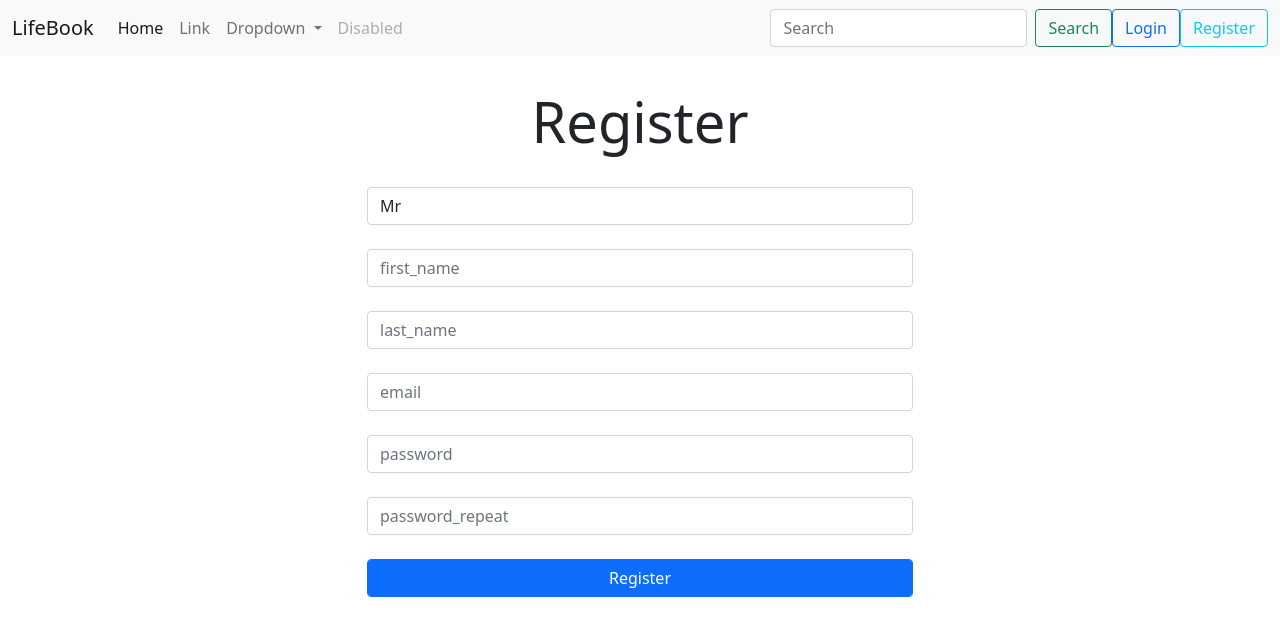
After one commit to zile028/lifebook, a PHP site: page /register.php in a window 1280 px wide. The commit adds this page. Shown: the top 636 px of the page. Run offline with PHP 8.4, Linux system fonts and the light colour scheme.

Commit message:
register view

```diff
--- a/index.php
+++ b/index.php
@@ -1,5 +1,5 @@
 <?php
-
+$title = "LifeBook";
 require "core/init.php";
 
 
--- /dev/null
+++ b/register.php
@@ -0,0 +1,6 @@
+<?php
+$title = "Register";
+require "core/init.php";
+
+
+require "views/register.view.php";
--- /dev/null
+++ b/views/includes/bottom.php
@@ -0,0 +1,2 @@
+</body>
+</html>
--- /dev/null
+++ b/views/includes/head.php
@@ -0,0 +1,11 @@
+<!DOCTYPE html>
+<html lang="en">
+<head>
+    <base href="/lifebook/">
+    <meta charset="UTF-8">
+    <meta http-equiv="X-UA-Compatible" content="IE=edge">
+    <meta name="viewport" content="width=device-width, initial-scale=1.0">
+    <title><?php echo $title ?></title>
+    <link href="https://cdn.jsdelivr.net/npm/bootstrap@5.0.2/dist/css/bootstrap.min.css" rel="stylesheet" integrity="sha384-EVSTQN3/azprG1Anm3QDgpJLIm9Nao0Yz1ztcQTwFspd3yD65VohhpuuCOmLASjC" crossorigin="anonymous">
+</head>
+<body>
--- /dev/null
+++ b/views/includes/navbar.php
@@ -0,0 +1,38 @@
+<nav class="navbar navbar-expand-lg navbar-light bg-light">
+  <div class="container-fluid">
+    <a class="navbar-brand" href="index.php">LifeBook</a>
+    <button class="navbar-toggler" type="button" data-bs-toggle="collapse" data-bs-target="#navbarSupportedContent" aria-controls="navbarSupportedContent" aria-expanded="false" aria-label="Toggle navigation">
+      <span class="navbar-toggler-icon"></span>
+    </button>
+    <div class="collapse navbar-collapse" id="navbarSupportedContent">
+      <ul class="navbar-nav me-auto mb-2 mb-lg-0">
+        <li class="nav-item">
+          <a class="nav-link active" aria-current="page" href="#">Home</a>
+        </li>
+        <li class="nav-item">
+          <a class="nav-link" href="#">Link</a>
+        </li>
+        <li class="nav-item dropdown">
+          <a class="nav-link dropdown-toggle" href="#" id="navbarDropdown" role="button" data-bs-toggle="dropdown" aria-expanded="false">
+            Dropdown
+          </a>
+          <ul class="dropdown-menu" aria-labelledby="navbarDropdown">
+            <li><a class="dropdown-item" href="#">Action</a></li>
+            <li><a class="dropdown-item" href="#">Another action</a></li>
+            <li><hr class="dropdown-divider"></li>
+            <li><a class="dropdown-item" href="#">Something else here</a></li>
+          </ul>
+        </li>
+        <li class="nav-item">
+          <a class="nav-link disabled" href="#" tabindex="-1" aria-disabled="true">Disabled</a>
+        </li>
+      </ul>
+      <form class="d-flex">
+        <input class="form-control me-2" type="search" placeholder="Search" aria-label="Search">
+        <button class="btn btn-outline-success" type="submit">Search</button>
+        <a href="" class="btn btn-outline-primary">Login</a>
+        <a href="register.php" class="btn btn-outline-info">Register</a>
+      </form>
+    </div>
+  </div>
+</nav>
--- /dev/null
+++ b/views/register.view.php
@@ -0,0 +1,22 @@
+<?php require "views/includes/head.php" ?>
+<?php require "views/includes/navbar.php" ?>
+<div class="container">
+    <h1 class="display-4 text-center m-3 p-3">Register</h1>
+    <div class="row">
+        <div class="col-6 offset-3">
+            <form action="register.php" method="POST">
+                <select name="title" class="form-control">
+                    <option value="mr">Mr</option>
+                    <option value="ms">Ms</option>
+                </select><br>
+                <input type="text" name="first_name" placeholder="first_name" class="form-control"><br>
+                <input type="text" name="last_name" placeholder="last_name" class="form-control"><br>
+                <input type="text" name="email" placeholder="email" class="form-control"><br>
+                <input type="password" name="password" placeholder="password" class="form-control"><br>
+                <input type="password" name="password_repeat" placeholder="password_repeat" class="form-control"><br>
+                <button class="btn btn-primary form-control">Register</button>
+            </form>
+        </div>
+    </div>
+</div>
+<?php require "views/includes/bottom.php" ?>
```
Also changed, not shown: views/index.view.php (+4 -12 lines).
